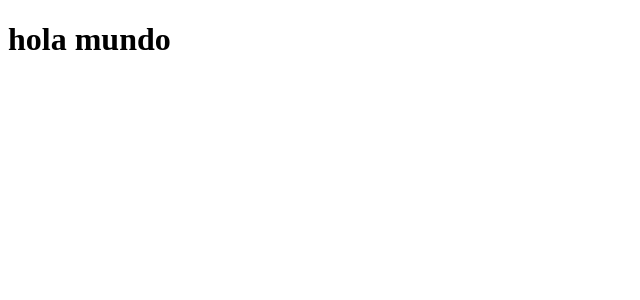
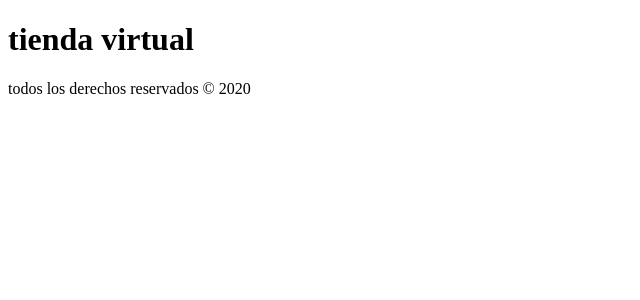
Before and after one commit to carlCarlson6/UdemyReactCourse, a React (Create React App) app in the folder Section004-ReactBasico/basicos/: page / in a window 1280 px wide. Shown: the top 300 px of the page, without its empty margins (0-640 px from the left). Built offline with nearby package versions, Linux system fonts and the light colour scheme.

Commit message:
continuando con intro react

```diff
--- a/Section004-ReactBasico/basicos/src/App.js
+++ b/Section004-ReactBasico/basicos/src/App.js
@@ -1,11 +1,19 @@
-import React from 'react';
+import React, {Fragment} from 'react';
+import Header from './components/Header';
+import Footer from './components/Footer';
+
 
 function App() {
-  return (
-    <div className="App">
-      <h1>hola mundo</h1>
-    </div>
-  );
+
+	// obtener fecha
+	const fecha = new Date().getFullYear();
+
+	return (
+    	<Fragment>
+      		<Header titulo='tienda virtual'/>
+      		<Footer fecha={fecha}/>
+    	</Fragment>
+  	);
 }
 
 export default App;
--- /dev/null
+++ b/Section004-ReactBasico/basicos/src/components/Footer.jsx
@@ -0,0 +1,5 @@
+import React from 'react';
+
+const Footer = (props) => (<footer><p>todos los derechos reservados &copy; {props.fecha} </p></footer>)
+
+export default Footer;
--- /dev/null
+++ b/Section004-ReactBasico/basicos/src/components/Header.jsx
@@ -0,0 +1,21 @@
+import React from 'react';
+
+function Header({titulo}) {
+    let headerMessage = titulo;
+    let jsxReturn = (<h1 id="encabezado" className="encabezado">{headerMessage}</h1>);
+    return jsxReturn;
+}
+
+function checkEdad(edad) {
+    let mensaje;
+
+    if (edad >= 18) {
+        mensaje = 'eres mayor de edad';
+    } else {
+        mensaje = 'eres menor de edad';
+    }
+
+    return mensaje
+}
+
+export default Header;
--- a/Section004-ReactBasico/basicos/src/index.js
+++ b/Section004-ReactBasico/basicos/src/index.js
@@ -3,10 +3,7 @@ import ReactDOM from 'react-dom';
 import App from './App';
 import * as serviceWorker from './serviceWorker';
 
-ReactDOM.render(
-    <App />,
-  document.getElementById('react')
-);
+ReactDOM.render(<App />, document.getElementById('react'));
 
 // If you want your app to work offline and load faster, you can change
 // unregister() to register() below. Note this comes with some pitfalls.
```
